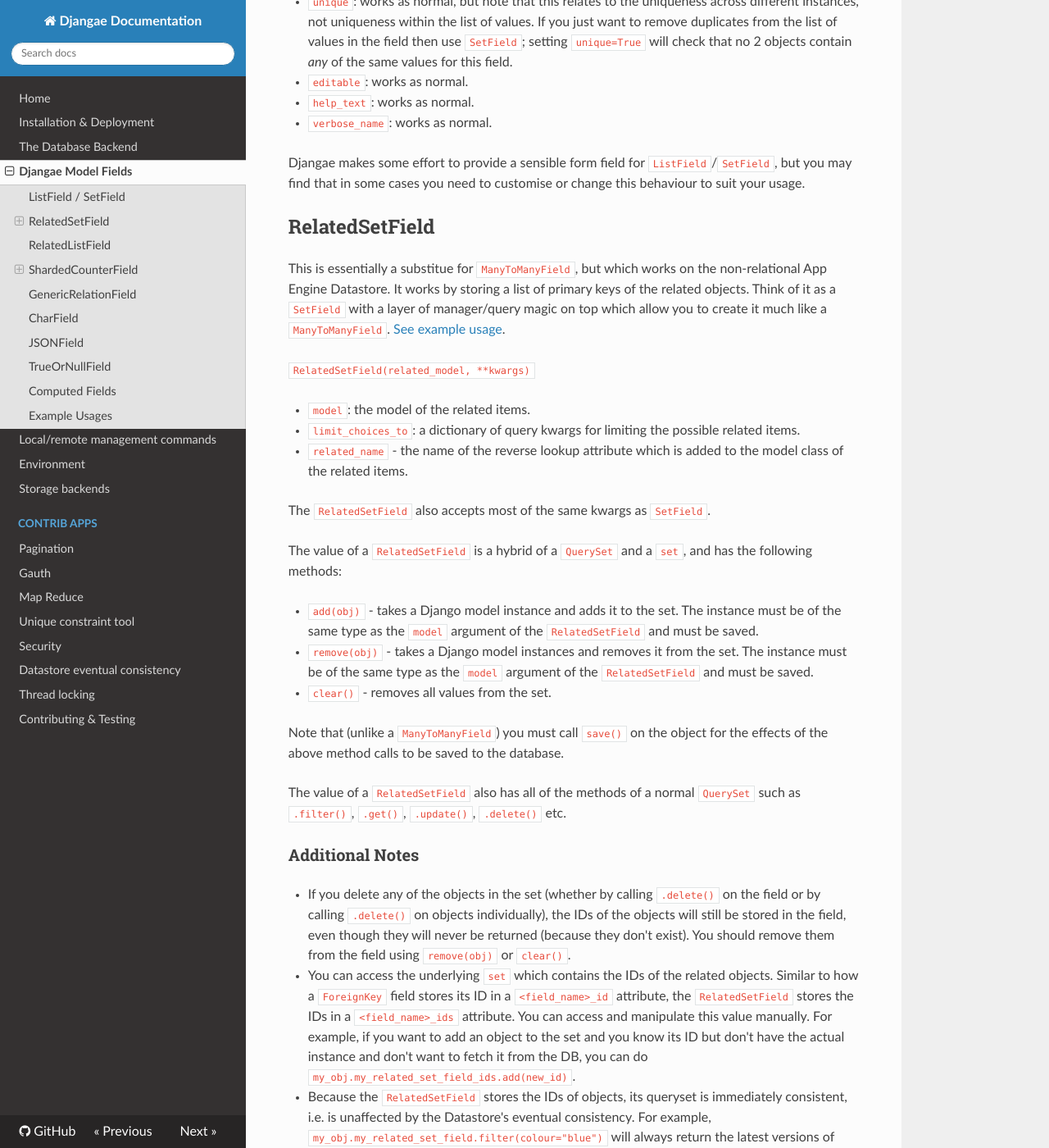
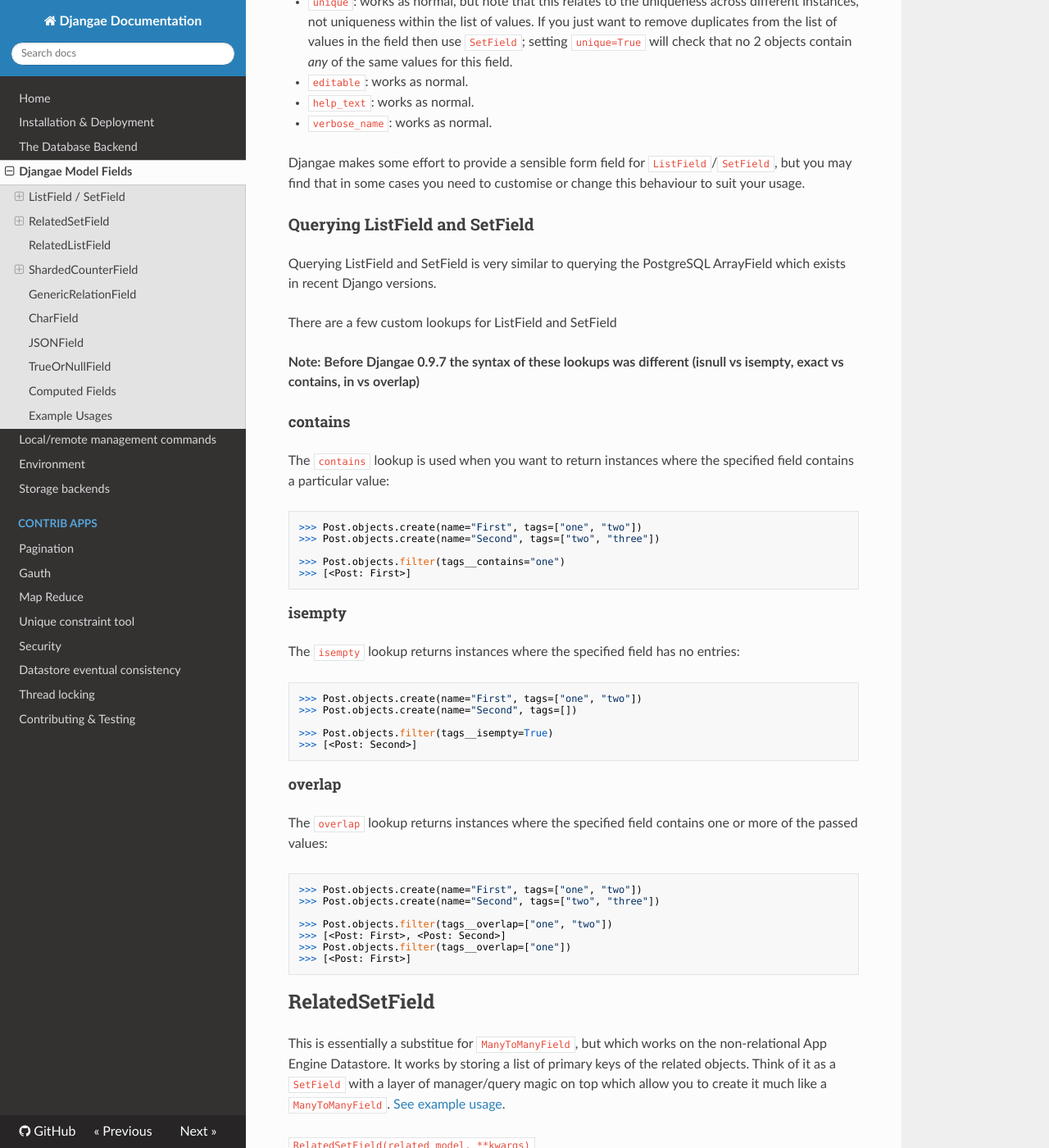
Before and after one commit to wittfabian/djangae, an MkDocs documentation site: the page built from docs/fields.md, in a window 1280 px wide and 1400 px high, scrolled down 839 px. Shown: the whole window at 82% size. Built offline with MkDocs 1.6.1, drawn with Linux system fonts in a browser that asks for light colours; nearby versions of some CDN libraries; old or Windows-style settings are respelled for this version of MkDocs.

Commit message:
Add documentation for querying ListField and SetField

````diff
--- a/docs/fields.md
+++ b/docs/fields.md
@@ -31,6 +31,51 @@ Both fields also accept the following standard Django model field kwargs:
 
 Djangae makes some effort to provide a sensible form field for `ListField`/`SetField`, but you may find that in some cases you need to customise or change this behaviour to suit your usage.
 
+### Querying ListField and SetField
+
+Querying ListField and SetField is very similar to querying the PostgreSQL ArrayField which exists in recent Django versions.
+
+There are a few custom lookups for ListField and SetField
+
+**Note: Before Djangae 0.9.7 the syntax of these lookups was different (isnull vs isempty, exact vs contains, in vs overlap)**
+
+#### contains
+
+The `contains` lookup is used when you want to return instances where the specified field contains a particular value:
+
+```
+>>> Post.objects.create(name="First", tags=["one", "two"])
+>>> Post.objects.create(name="Second", tags=["two", "three"])
+
+>>> Post.objects.filter(tags__contains="one")
+>>> [<Post: First>]
+```
+
+#### isempty
+
+The `isempty` lookup returns instances where the specified field has no entries:
+
+```
+>>> Post.objects.create(name="First", tags=["one", "two"])
+>>> Post.objects.create(name="Second", tags=[])
+
+>>> Post.objects.filter(tags__isempty=True)
+>>> [<Post: Second>]
+```
+
+#### overlap
+
+The `overlap` lookup returns instances where the specified field contains one or more of the passed values:
+
+```
+>>> Post.objects.create(name="First", tags=["one", "two"])
+>>> Post.objects.create(name="Second", tags=["two", "three"])
+
+>>> Post.objects.filter(tags__overlap=["one", "two"])
+>>> [<Post: First>, <Post: Second>]
+>>> Post.objects.filter(tags__overlap=["one"])
+>>> [<Post: First>]
+```
 
 ## RelatedSetField
 
````
